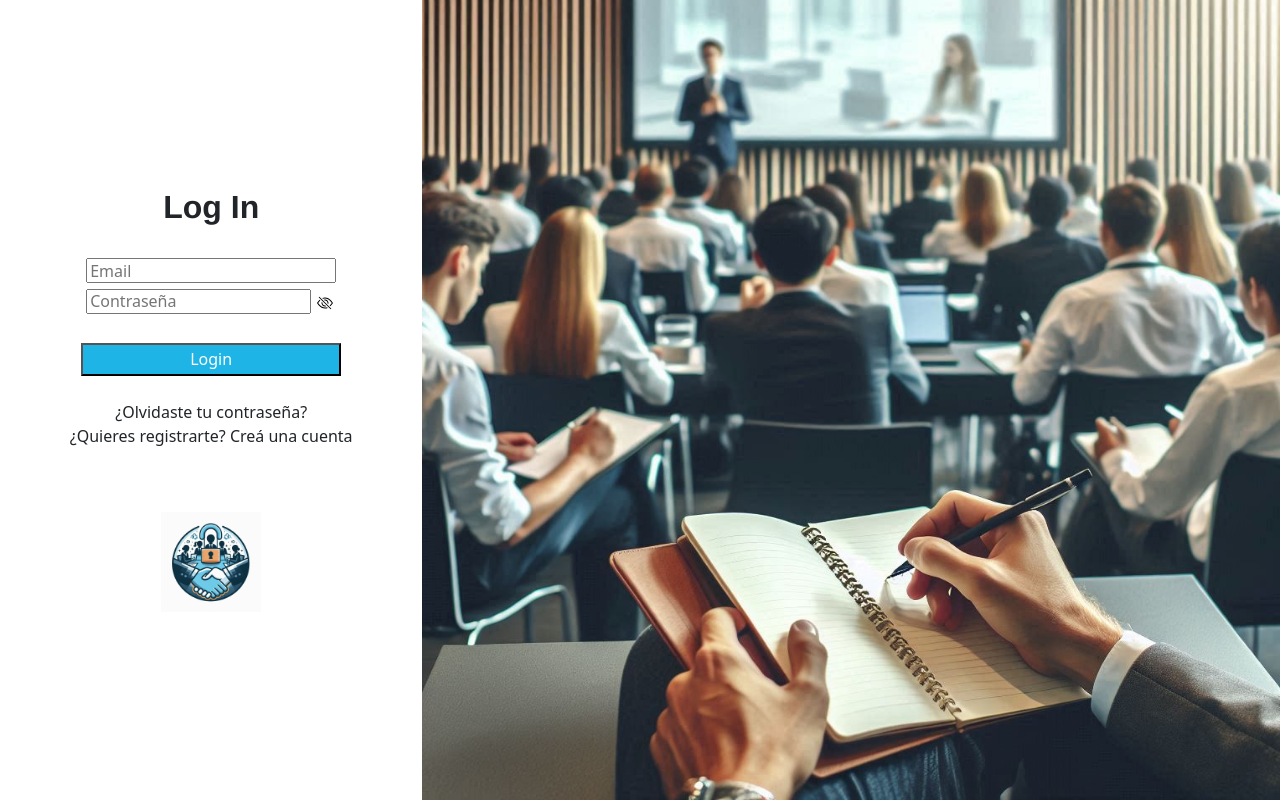
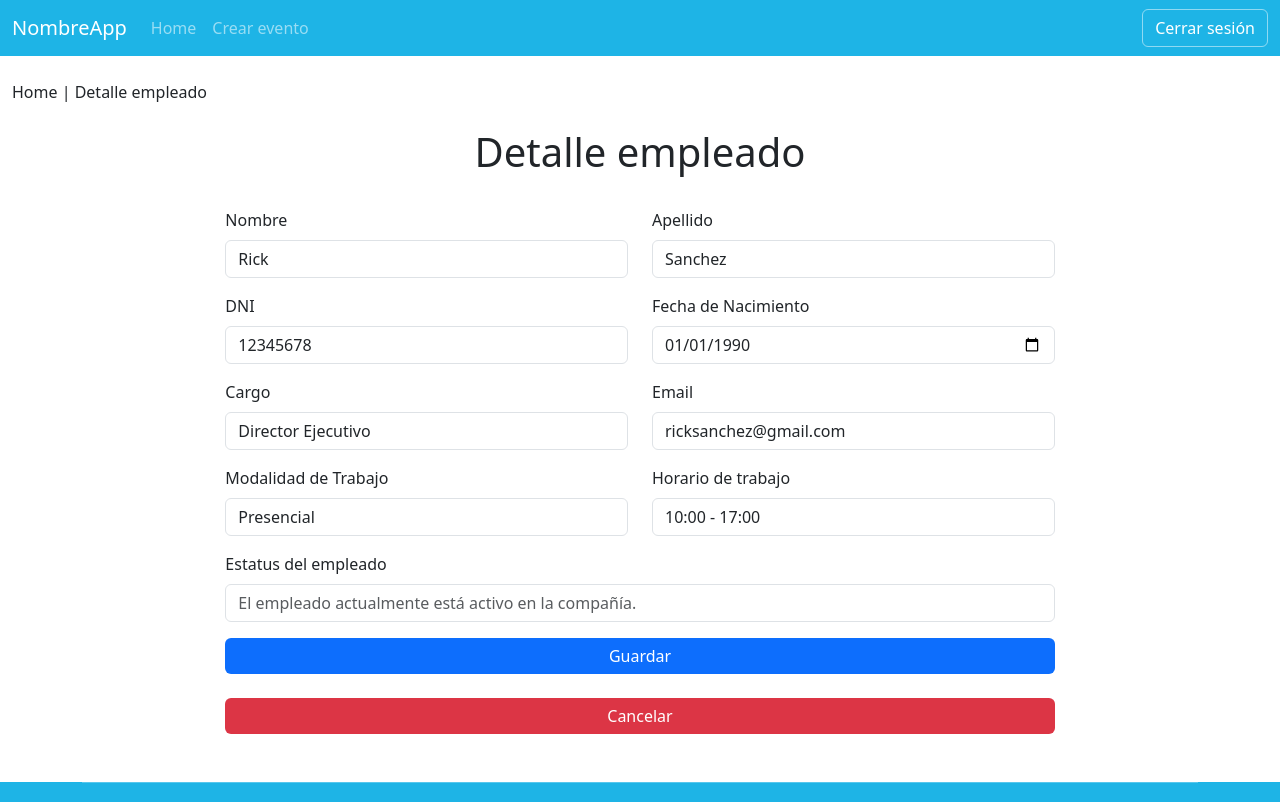
Before and after one commit to leandrodeferrari/desarrollo-web, an Angular app in the folder frontend/: page /editEmpleadoComponent/1 in a window 1280 px wide. Before the commit this address led to /login. Shown: the top 802 px of the page. Built offline with nearby package versions, Linux system fonts and the light colour scheme.

Commit message:
update empleados

```diff
--- a/frontend/src/app/app.routes.ts
+++ b/frontend/src/app/app.routes.ts
@@ -22,5 +22,6 @@ export const routes: Routes = [
     {path: 'empleados/', component:EditarEmpleadoComponent },
     {path: 'agregar-empleado', component: AgregarEmpleadoComponent},
     {path: 'empleados/:id', component: DetalleDeEmpleadoComponent},
+    {path: 'editEmpleadoComponent/:id', component: EditEmpleadoComponent},
     {path: '**', redirectTo: '/login', pathMatch: 'full' },  //Redirigir a "login" por defecto.
 ];
--- a/frontend/src/app/edit-empleado/edit-empleado.component.html
+++ b/frontend/src/app/edit-empleado/edit-empleado.component.html
@@ -1,2 +1,92 @@
-<app-navbar></app-navbar>
-<p>edit-empleado works!</p>
+<app-navbar [links]="[{ruta: 'home', texto: 'Home'}, {ruta: 'crear-evento', texto: 'Crear evento'}]"></app-navbar>
+<div class="container-fluid">
+    <div class="row mt-4">
+        <div class="col-6 col-md-3">Home | Detalle empleado</div>
+    </div>
+
+    <div class="row mt-4">
+        <div class="col-12 text-center">
+            <h1>Detalle empleado</h1>
+        </div>
+    </div>
+
+<!-- Formulario para agregar un empleado -->
+    <div class="row justify-content-center">
+        <div class="col-10 col-md-8">
+            <form class="mt-4">
+                <div class="row">
+                    <div class="mb-3 col">
+                        <label for="nombre" class="form-label">Nombre</label>
+                        <input type="text" class="form-control" [value]="empleadoObtenido?.nombre" id="nombre" >
+
+                    </div>
+
+                    <div class="mb-3 col">
+                        <label for="apellido" class="form-label">Apellido</label>
+                        <input type="text" class="form-control" [value]="empleadoObtenido?.apellido" id="apellido" >
+                    </div>
+                </div>
+
+                <div class="row">
+                    <div class="mb-3 col">
+                        <label for="dni" class="form-label">DNI</label>
+                        <input type="text" class="form-control" [value]="empleadoObtenido?.documento" placeholder="Ingrese su documento" id="dni" >
+                    </div>
+
+                    <div class="mb-3 col">
+                        <label for="fechaDeNacimiento" class="form-label">Fecha de Nacimiento</label>
+                        <input type="date" class="form-control" [value]="empleadoObtenido?.fecha_nacimiento" id="fechaDeNacimiento" >
+                    </div>
+                </div>
+
+                <div class="row">
+                    <div class="mb-3 col">
+                        <label for="cargo" class="form-label">Cargo</label>
+                        <input type="text" class="form-control" [value]="empleadoObtenido?.categoria" id="fechaDeNacimiento" >
+                    </div>
+
+                    <div class="mb-3 col">
+                        <label for="email" class="form-label">Email</label>
+                        <input type="email" class="form-control" id="email" [value]="empleadoObtenido?.email" >
+                    </div>
+                </div>
+                <div class="row">
+                    <div class="mb-3 col">
+                        <label for="modalidad" class="form-label">Modalidad de Trabajo</label>
+                        <input type="modalidad" class="form-control" id="email" [value]="empleadoObtenido?.modalidadTrabajo" >
+                    </div>
+
+                    <div class="mb-3 col">
+                        <label for="horario" class="form-label">Horario de trabajo</label>
+                        <input type="horario" class="form-control" id="horario" [value]="empleadoObtenido?.horario" >
+                    </div>
+                </div>
+                @if (empleadoObtenido?.activo) {
+                    <div class="mb-3 col">
+                        <label for="horario" class="form-label">Estatus del empleado</label>
+                        <input type="horario" class="form-control" id="horario" placeholder="El empleado actualmente está activo en la compañía." >
+                    </div>
+                }@else {
+                    <div class="mb-3 col">
+                        <label for="horario" class="form-label">Estatus</label>
+                        <input type="horario" class="form-control" id="horario" placeholder="El empleado actualmente no está activo en la compañia. Dicha inactividad puede deberse a licencias o desvinculación de la empresa." disabled>
+                    </div>
+                }
+
+
+                <div class="text-center">
+                    <div class="d-grid gap-2">
+                        <button class="btn btn-primary bg-button border-0" type="submit">Guardar</button>
+                    </div>
+                    <br>
+                    <div class="d-grid gap-2">
+                        <button class="btn btn-primary bg-button bg-danger border-0" type="submit">Cancelar</button>
+                    </div>
+                </div>
+
+            </form>
+        </div>
+    </div>
+</div>
+
+<app-footer></app-footer>
--- a/frontend/src/app/edit-empleado/edit-empleado.component.ts
+++ b/frontend/src/app/edit-empleado/edit-empleado.component.ts
@@ -1,13 +1,44 @@
-import { Component } from '@angular/core';
+import { Component, inject } from '@angular/core';
 import {NavbarComponent} from '../navbar/navbar.component'
+import { FooterComponent } from "../footer/footer.component";
+import { ActivatedRoute } from '@angular/router';
+import { Empleado } from '../interfaces/empleado';
+import { EmpleadoService } from '../services/empleado.service';
 
 @Component({
-  selector: 'app-edit-empleado',
-  standalone: true,
-  imports: [NavbarComponent],
-  templateUrl: './edit-empleado.component.html',
-  styleUrl: './edit-empleado.component.css'
+    selector: 'app-edit-empleado',
+    standalone: true,
+    templateUrl: './edit-empleado.component.html',
+    styleUrl: './edit-empleado.component.css',
+    imports: [NavbarComponent, FooterComponent]
 })
 export class EditEmpleadoComponent {
+    private empleadoService: EmpleadoService = inject (EmpleadoService);
+    private _route = inject(ActivatedRoute)
+    public empleadoObtenido?: Empleado;
+    //Propiedades para el formulario
+
+    nombre: string = '';
+    apellido: string= '';
+    documento: string = '';
+    categoria: string = '';
+    fecha_nacimiento: string = '';
+    email: string = "";
+    modalidadTrabajo: string = "";
+    horario: string = "";
+    activo: boolean = false;
+
+
+    ngOnInit(): void {
+
+        this._route.params.subscribe(param => {
+            const id: number = param['id'];
+            let empleado = this.empleadoService.obtenerEmpleadosPorId(id);
+
+            if (empleado) {
+                this.empleadoObtenido = empleado;
+            }
+        });
+    }
 
 }
--- a/frontend/src/app/services/empleado.service.ts
+++ b/frontend/src/app/services/empleado.service.ts
@@ -139,4 +139,7 @@ export class EmpleadoService {
       }
     });
   }
+
+
+
 }
--- a/frontend/src/app/test/test.component.html
+++ b/frontend/src/app/test/test.component.html
@@ -86,8 +86,10 @@
                             <div class="col-6 centrar">
                                 <button type="button" class="btn btn-primary btn-sm bg-success border-0"
                                     style="margin-right: 4px;" [routerLink]="['/empleados', empleado.id]"><i class="bi bi-eye"></i></button>
+
                                 <button type="button" class="btn btn-primary btn-sm bg-primary border-0"
-                                    style="margin-right: 4px;"><i class="bi bi-pen"></i></button>
+                                    style="margin-right: 4px;"[routerLink]="['/editEmpleadoComponent', empleado.id]"><i class="bi bi-pen"></i></button>
+
                                 <button type="button" class="btn btn-primary btn-sm bg-danger border-0"
                                     style="margin-right: 4px;"><i class="bi bi-trash3"></i></button>
                             </div>
```
Also changed, not shown: frontend/src/app/test/test.component.ts (+2 -1 lines).
